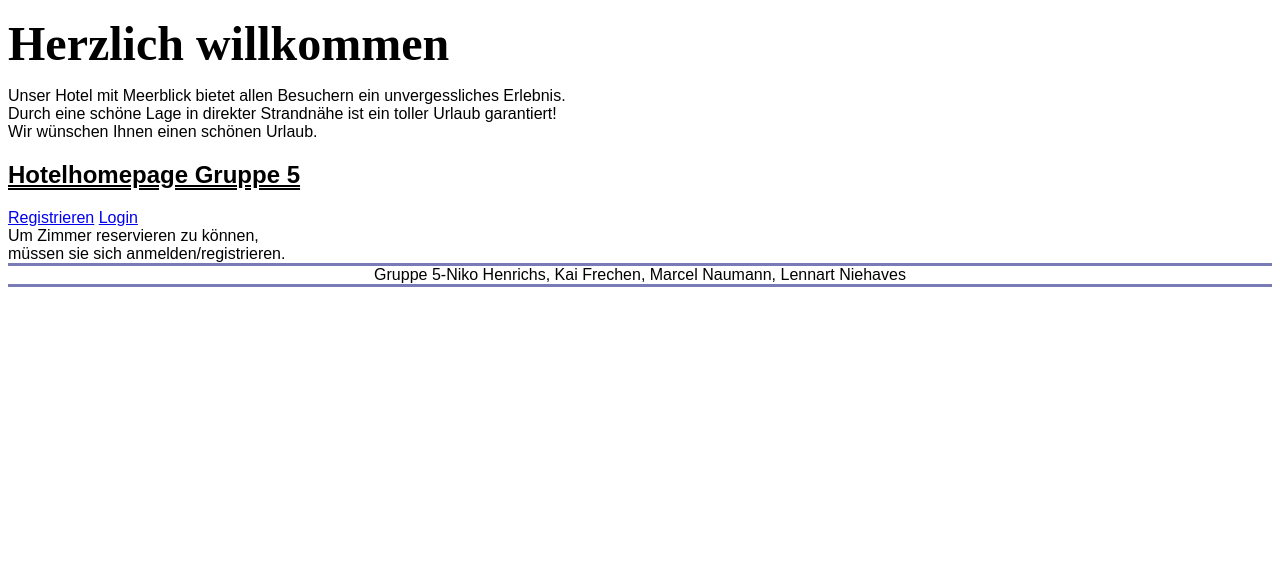
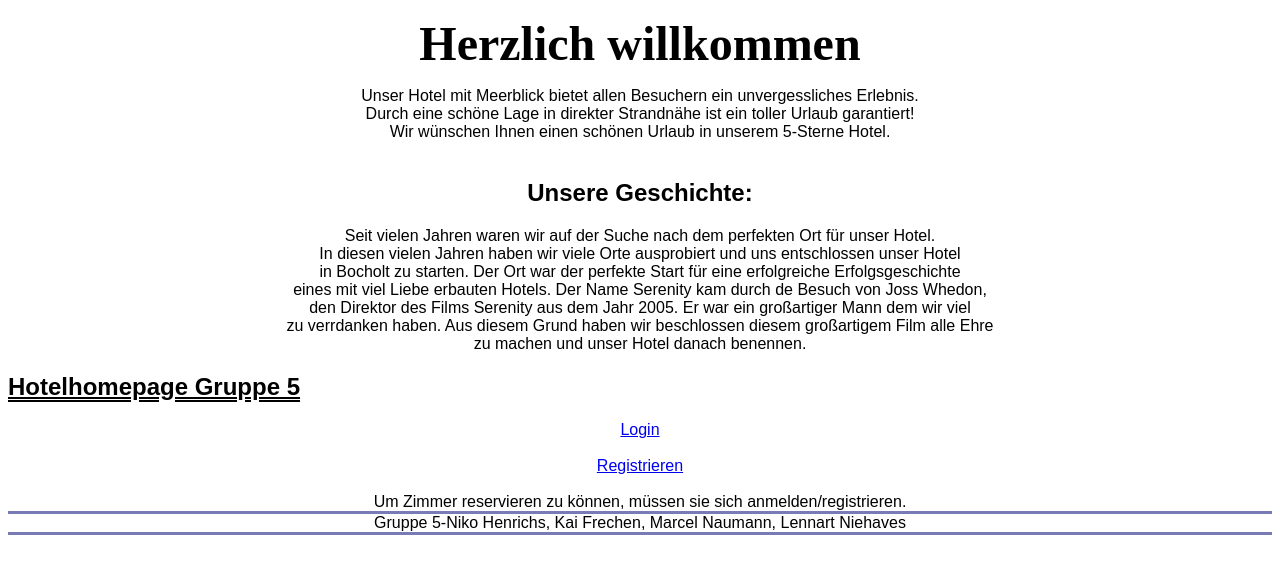
Before and after one commit to gwi-gruppe-5/HotelhomepageNeu, a PHP site: the page made by PHP/ÜberUns.php in a window 1280 px wide. Shown: the part 70-644 px from the top of the page. Run offline with PHP 8.4, Linux system fonts and the light colour scheme.

Commit message:
Add files via upload

```diff
--- a/PHP/ÜberUns.php
+++ b/PHP/ÜberUns.php
@@ -33,24 +33,33 @@
     <div class="body-container">
 
         <div class="introduction-text">
-        <h>Herzlich willkommen</h>
+            <center><h>Herzlich willkommen</h>
             <p>
                 Unser Hotel mit Meerblick bietet allen Besuchern ein unvergessliches Erlebnis.<br>
                 Durch eine schöne Lage in direkter Strandnähe ist ein toller Urlaub garantiert!<br>
-                Wir wünschen Ihnen einen schönen Urlaub.
+                Wir wünschen Ihnen einen schönen Urlaub in unserem 5-Sterne Hotel.<br><br>
             </p>
+            <h2>Unsere Geschichte:</h2>
+            <p> Seit vielen Jahren waren wir auf der Suche nach dem perfekten Ort für unser Hotel.<br>
+                    In diesen vielen Jahren haben wir viele Orte ausprobiert und uns entschlossen unser Hotel<br>
+                    in Bocholt zu starten. Der Ort war der perfekte Start für eine erfolgreiche Erfolgsgeschichte<br>
+                    eines mit viel Liebe erbauten Hotels. Der Name Serenity kam durch de Besuch von Joss Whedon,<br>
+                    den Direktor des Films Serenity aus dem Jahr 2005. Er war ein großartiger Mann dem wir viel<br>
+                    zu verrdanken haben. Aus diesem Grund haben wir beschlossen diesem großartigem Film alle Ehre<br>
+                    zu machen und unser Hotel danach benennen.<br>
+                </p></center>
 
         </div>
 
         <section class="body">
             <h1>Hotelhomepage Gruppe 5</h1>
-            <a class="button" href="Login.php">Registrieren</a>
-            <a class="button" href="Login.php">Login</a>
+            <center><a class="button" href="Login.php">Login</a></center><br>
+            <center><a class="button" href="Registrieren.php">Registrieren</a></center>
         </section>
 
         <div class="text-container">
-            <article>Um Zimmer reservieren zu können, <br>
-                müssen sie sich anmelden/registrieren.</article>
+            <center><article><br>
+                    Um Zimmer reservieren zu können, müssen sie sich anmelden/registrieren.</article></center>
         </div>
     </div>
 
```
